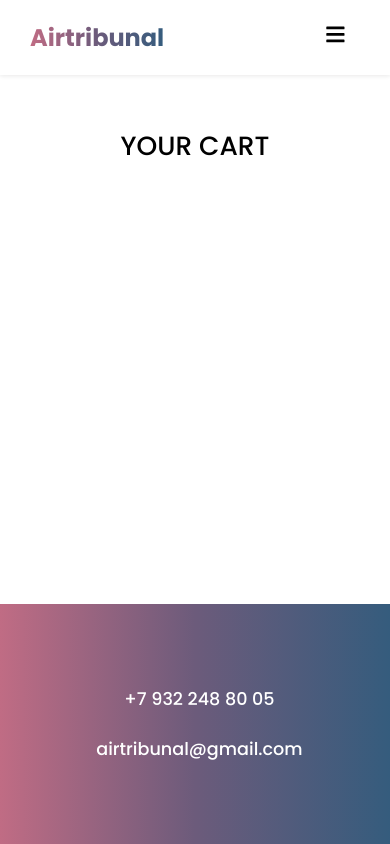
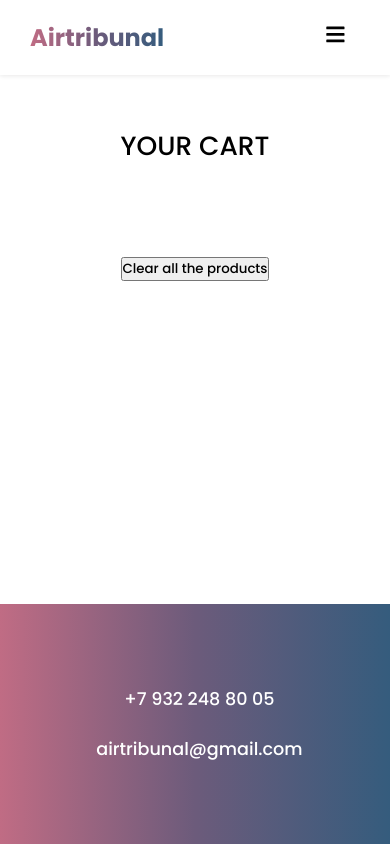
Before and after one commit to Airtribunal/AIrtribunal-E-commerce, a React (Create React App) app: page /cart in a window 390 px wide. Built offline with nearby package versions, Linux system fonts and the light colour scheme.

Commit message:
navbar-active-bag-fixed

```diff
--- a/src/App.css
+++ b/src/App.css
@@ -48,6 +48,8 @@
 
 /* Containers */
 .container {
+  position: relative;
+
   width: 100%;
   max-width: 11in;
   margin: 0 auto;
@@ -430,12 +432,15 @@
   color: #fff;
 }
 
+.cart-section {
+  padding-bottom: 200px;
+}
+
 .cart-products {
   display: grid;
   grid-template-columns: repeat(auto-fit, minmax(250px, 1fr));
   grid-column-gap: .9rem;
   grid-row-gap: 2rem;
-  padding-bottom: 200px;
   margin: 0 1em;
 }
 
@@ -503,6 +508,13 @@
   cursor: pointer;
 }
 
+.clear-all-products-btn {
+  display: grid;
+  place-content: center;
+  margin: 2.5em 0 1.5em 0;
+
+}
+
 .open-bars {
   font-size: 1.3rem;
 }
@@ -524,7 +536,7 @@
     text-align: center;
     background-color: #ffff;
     display: flex;
-    height: 60%;
+    height: 22rem;
     transform: translateX(100%);
     transition: transform .3s ease-in;
   }
@@ -537,7 +549,7 @@
     align-items: center;
     text-align: center;
     z-index: 999999;
-    height: 60%;
+    height: 22rem;
     display: flex;
     transform: translateX(0);
   }
@@ -573,7 +585,7 @@
   }
 
   .cart-section {
-    padding-bottom: 100px;
+    padding-bottom: 300px;
   }
 
   .footer-content {
--- a/src/components/Cart.jsx
+++ b/src/components/Cart.jsx
@@ -3,7 +3,7 @@ import CartItem from './CartItem';
 import { nanoid } from 'nanoid';
 
 const Cart = (props) => {
-    const { theme, cartArray, handleDeleteFromCart} = props
+    const { theme, cartArray, handleDeleteFromCart } = props
 
     const cartElements = cartArray.map((cartElement) => {
         return (
@@ -27,6 +27,11 @@ const Cart = (props) => {
                     <div className="cart-products">
                         {cartElements}
                     </div>
+                    <div className="clear-all-products-btn">
+                        <button>
+                            Clear all the products
+                        </button>
+                    </div>
                 </div>
             </div>
         </>
```
